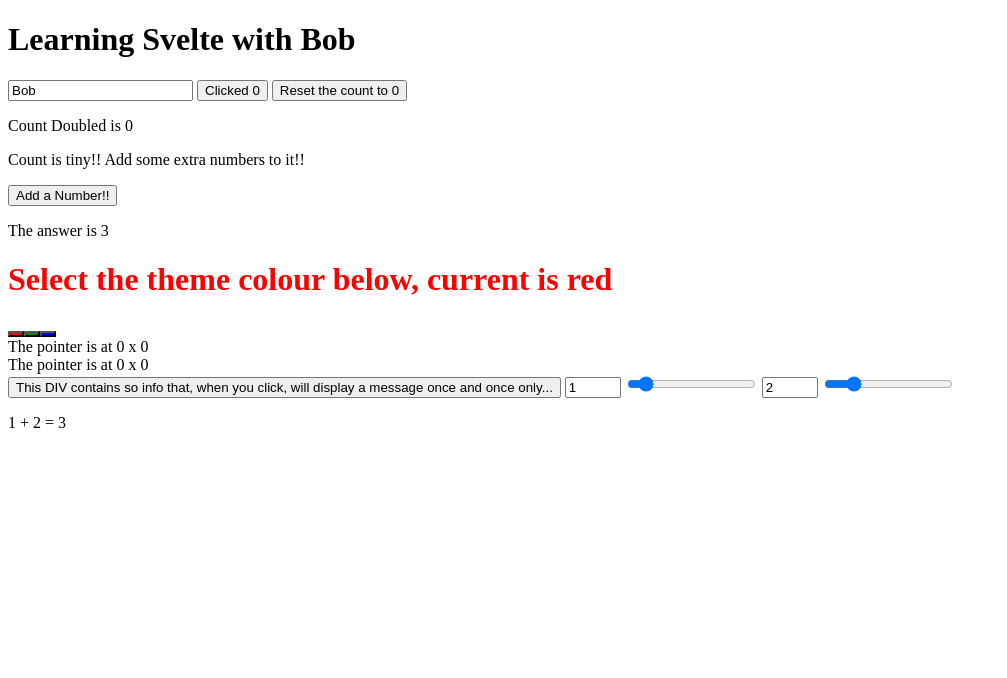
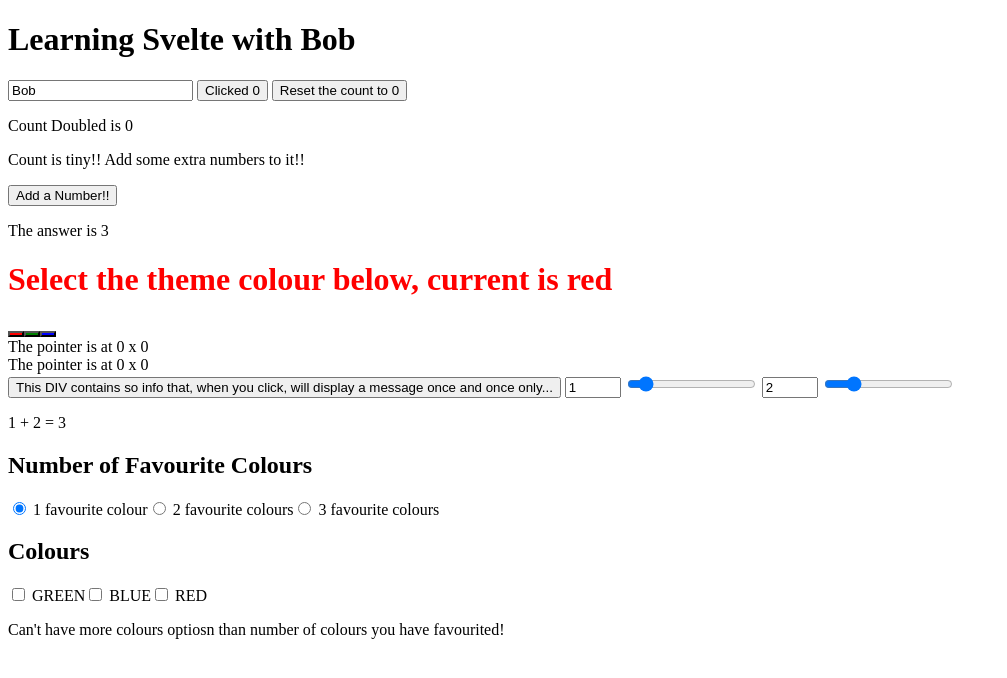
Before and after one commit to Aiyush-G/SvelteWebsite, a SvelteKit app in the folder myapp/: page / in a window 1280 px wide. Shown: the top 678 px of the page, without its empty margins (0-1007 px from the left). Built offline with nearby package versions, Linux system fonts and the light colour scheme.

Commit message:
added some bindings!

```diff
--- a/myapp/src/routes/+page.svelte
+++ b/myapp/src/routes/+page.svelte
@@ -53,6 +53,13 @@
         m.x = event.clientX;
         m.y = event.clientY
     }
+
+
+	let numFavouriteColours = 1;
+
+	let colourOptions = ["green", "blue"];
+
+	const formatter = new Intl.ListFormat('en', { style: 'long', type: 'conjunction' });
 
 </script>
 
@@ -120,3 +127,47 @@
 </label>
 
 <p>{a} + {b} = {a + b}</p>
+
+
+
+
+<h2>Number of Favourite Colours</h2>
+
+{#each [1, 2, 3] as number}
+	<label>
+		<input
+			type="radio"
+			name="numFavouriteColours"
+			value={number}
+			bind:group={numFavouriteColours}
+		/>
+
+		{number} {number === 1 ? 'favourite colour' : 'favourite colours'}
+	</label>
+{/each}
+
+<h2>Colours</h2>
+
+{#each ['GREEN', 'BLUE', 'RED'] as flavour}
+	<label>
+		<input
+			type="checkbox"
+			name="colourOptions"
+			value={flavour}
+			bind:group={colourOptions}
+		/>
+
+		{flavour}
+	</label>
+{/each}
+
+{#if colourOptions.length === 0}
+	<p>Please select at least one colour</p>
+{:else if colourOptions.length > numFavouriteColours}
+	<p>Can't have more colours optiosn than number of colours you have favourited!</p>
+{:else}
+	<p>
+		You have {numFavouriteColours} {numFavouriteColours === 1 ? 'as a favourite colour' : 'as your favourite colours'}
+		of {formatter.format(colourOptions)}
+	</p>
+{/if}
```
Also changed, not shown: 1 other file (tests, documents, lock files or other folders).
